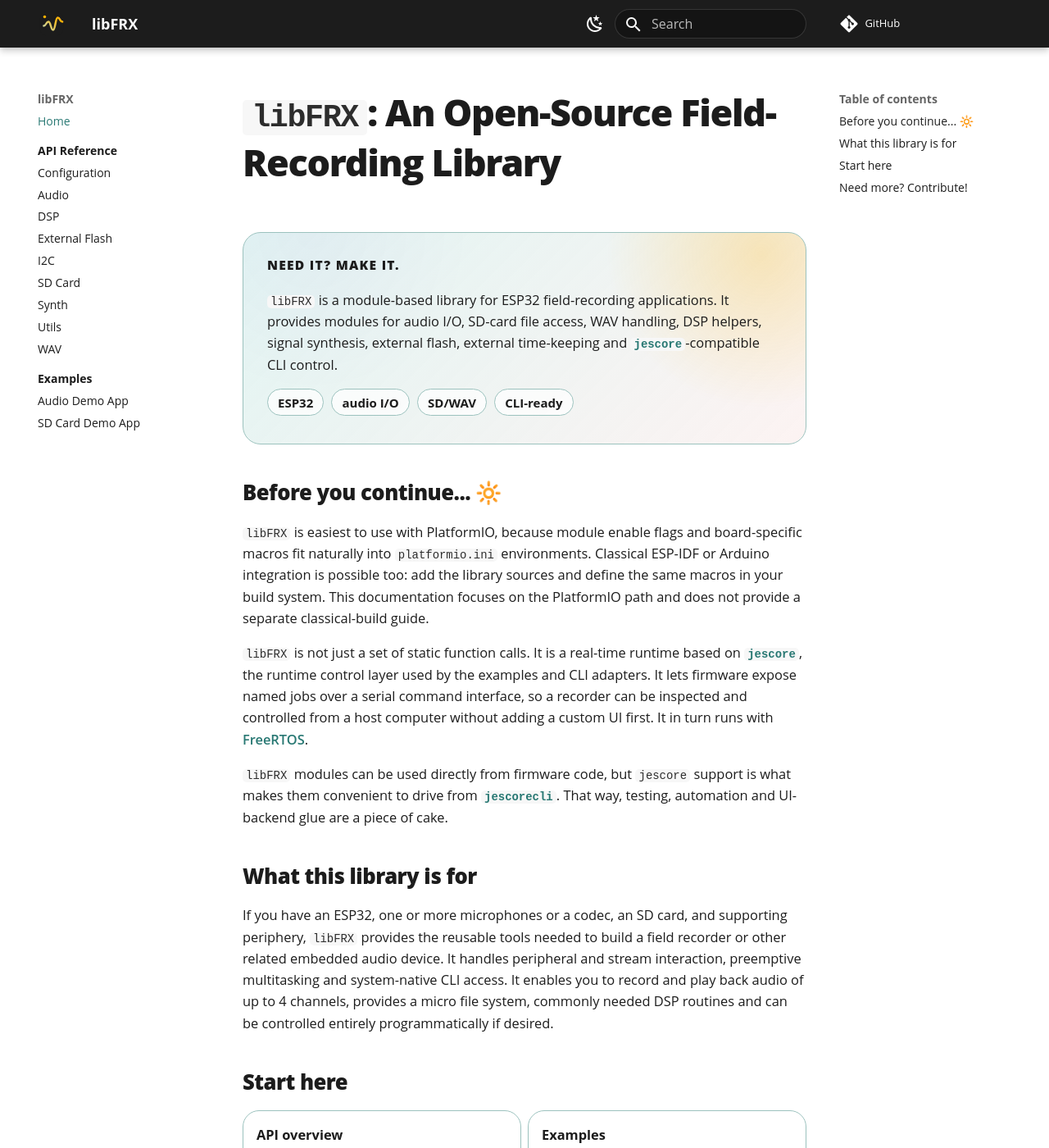
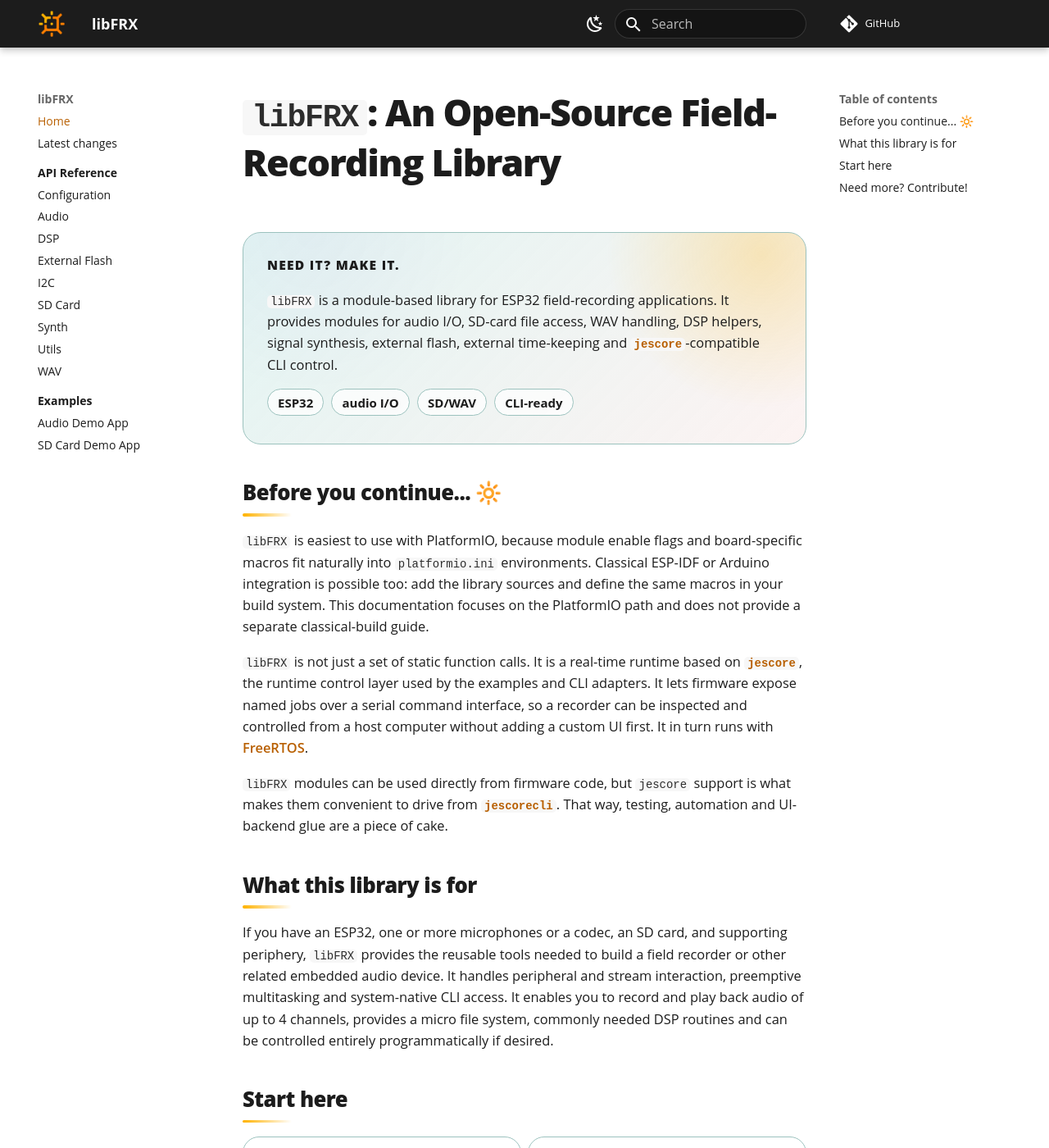
Before and after one commit to jesdev-io/libFRX, an MkDocs documentation site: the page built from docs/index.md, in a window 1280 px wide and 1400 px high. Shown: the whole window at 82% size. Built offline with MkDocs 1.6.1 and Material for MkDocs 9.7.7, drawn with Linux system fonts in a browser that asks for light colours; some web fonts are replaced; comment, search, counter and statistics services are not loaded; some of the changed text lies outside the part shown.

Commit message:
add:b tter styling and latest changes

```diff
--- a/docs/stylesheets/extra.css
+++ b/docs/stylesheets/extra.css
@@ -85,7 +85,7 @@
   --md-primary-fg-color--light: #333333;
   --md-primary-fg-color--dark: #000000;
   --md-accent-fg-color: var(--frx-orange-hot);
-  --md-typeset-a-color: var(--frx-primary-dark);
+  --md-typeset-a-color: #b85f00;
   --md-code-bg-color: #f7f7f7;
   --md-code-fg-color: #2d2d2d;
 }
@@ -149,12 +149,32 @@
   letter-spacing: -0.02em;
 }
 
+.md-typeset h2::after {
+  content: "";
+  display: block;
+  width: 3rem;
+  height: 0.18rem;
+  margin-top: 0.35rem;
+  border-radius: 999px;
+  background: linear-gradient(90deg, var(--frx-orange), rgba(255, 127, 0, 0));
+}
+
 .md-typeset a {
   font-weight: 600;
 }
 
 .md-typeset a:hover {
   color: var(--frx-orange-hot);
+}
+
+.md-nav__link--active,
+.md-nav__link:is(:focus, :hover) {
+  color: var(--frx-orange-hot);
+}
+
+.md-tabs__link--active,
+.md-tabs__link:hover {
+  color: var(--frx-orange);
 }
 
 .md-typeset .grid.cards > ul > li,
@@ -180,8 +200,12 @@
 }
 
 .md-typeset table:not([class]) th {
-  background: var(--frx-ink);
+  background: linear-gradient(90deg, var(--frx-ink), color-mix(in srgb, var(--frx-ink), var(--frx-orange) 18%));
   color: var(--frx-white);
+}
+
+.md-typeset table:not([class]) tr:hover {
+  background-color: rgba(255, 178, 0, 0.055);
 }
 
 .md-typeset .admonition,
--- a/mkdocs.yml
+++ b/mkdocs.yml
@@ -11,8 +11,8 @@
 
 theme:
   name: material
-  logo: assets/logo.svg
-  favicon: assets/logo.svg
+  logo: assets/jesdev-avatar.png
+  favicon: assets/jesdev-avatar.png
   palette:
     - scheme: default
       primary: custom
@@ -41,6 +41,7 @@
 
 nav:
   - Home: index.md
+  - Latest changes: latest_changes.md
   - API Reference:
       - Overview: reference/index.md
       - Configuration: reference/configuration.md
@@ -83,6 +84,15 @@
 plugins:
   - search:
       separator: '[\s\-,:!=\[\]()"`/]+|\.(?!\d)|&[lg]t;'
+  - git-latest-changes:
+      repo_vendor: github
+      history_limit: 12
+      timestamp_format: "%Y-%m-%d"
+      table_features:
+        - timestamp
+        - author
+        - message
+        - page_path_link
 
 extra_css:
   - stylesheets/extra.css
--- a/pyproject.toml
+++ b/pyproject.toml
@@ -20,7 +20,7 @@
 "Repository" = "https://github.com/jesdev-io/libFRX"
 
 [project.optional-dependencies]
-dev = ["pytest", "pytest-asyncio", "mkdocs-material", "matplotlib"]
+dev = ["pytest", "pytest-asyncio", "mkdocs-material", "mkdocs-git-latest-changes-plugin", "matplotlib"]
 
 [tool.pytest.ini_options]
 python_files = "tests/*.py"
```
Also changed, not shown: docs/latest_changes.md (added, +3 -0 lines), docs/assets/jesdev-avatar.png (added), docs/assets/logo.svg (deleted), 2 other files.
